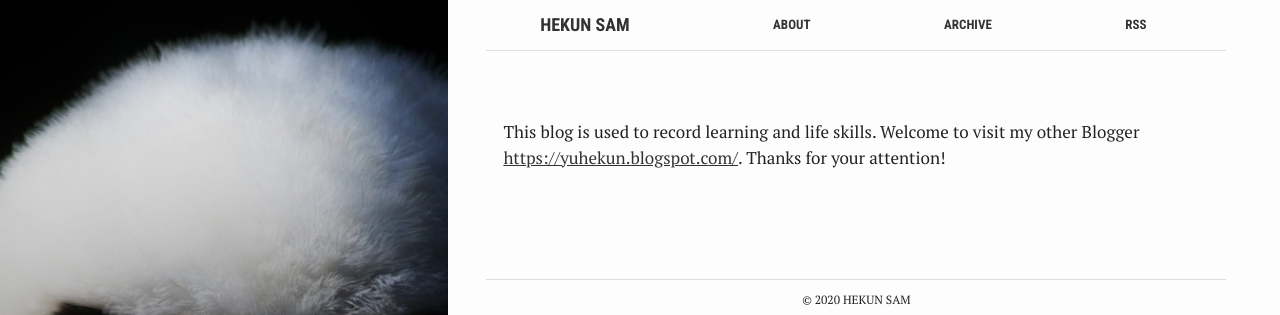
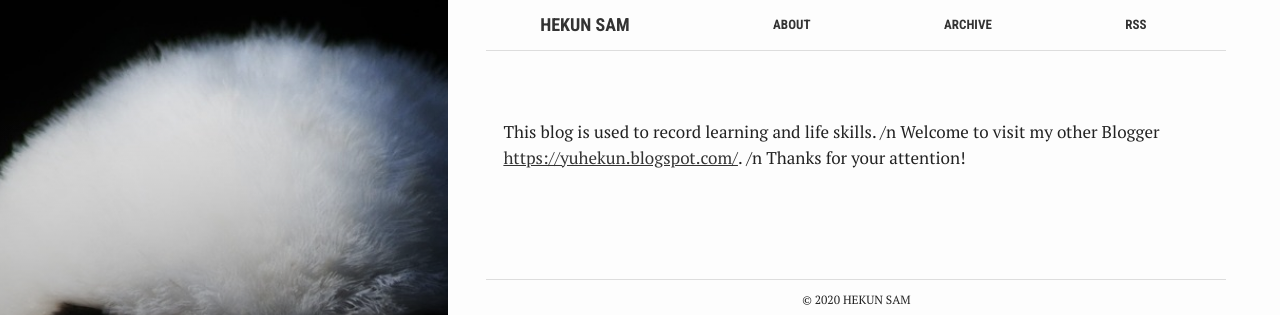
Before and after one commit to yalisandsoso/yalisandsoso.github.io, a Jekyll site: the page built from about.md, in a window 1280 px wide. Shown: the top 315 px of the page. Built offline with Jekyll 4.4.1, drawn with Linux system fonts in a browser that asks for light colours.

```diff
--- a/about.md
+++ b/about.md
@@ -8,6 +8,6 @@ summary: "About this blog"
 active: about
 ---
 
-This blog is used to record learning and life skills.
-Welcome to visit my other Blogger <https://yuhekun.blogspot.com/>.
+This blog is used to record learning and life skills. /n
+Welcome to visit my other Blogger <https://yuhekun.blogspot.com/>. /n
 Thanks for your attention!
```
